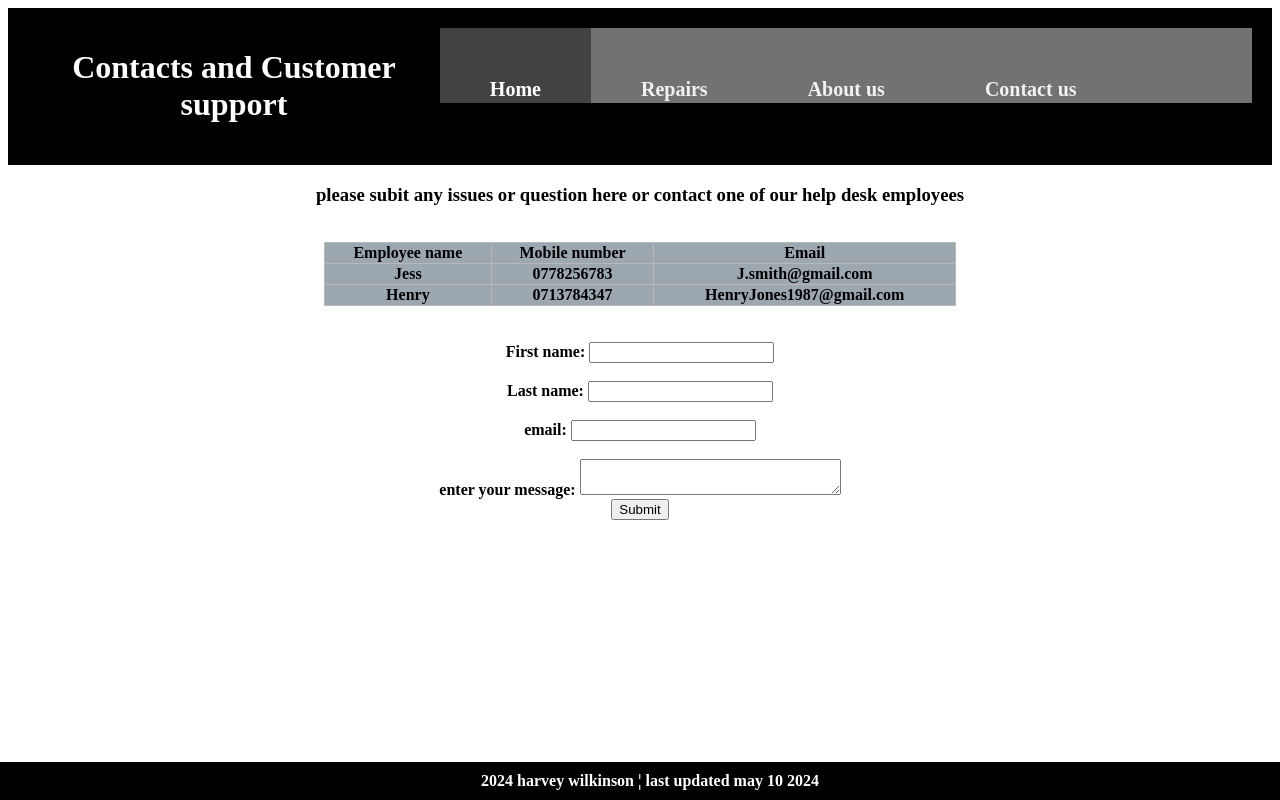
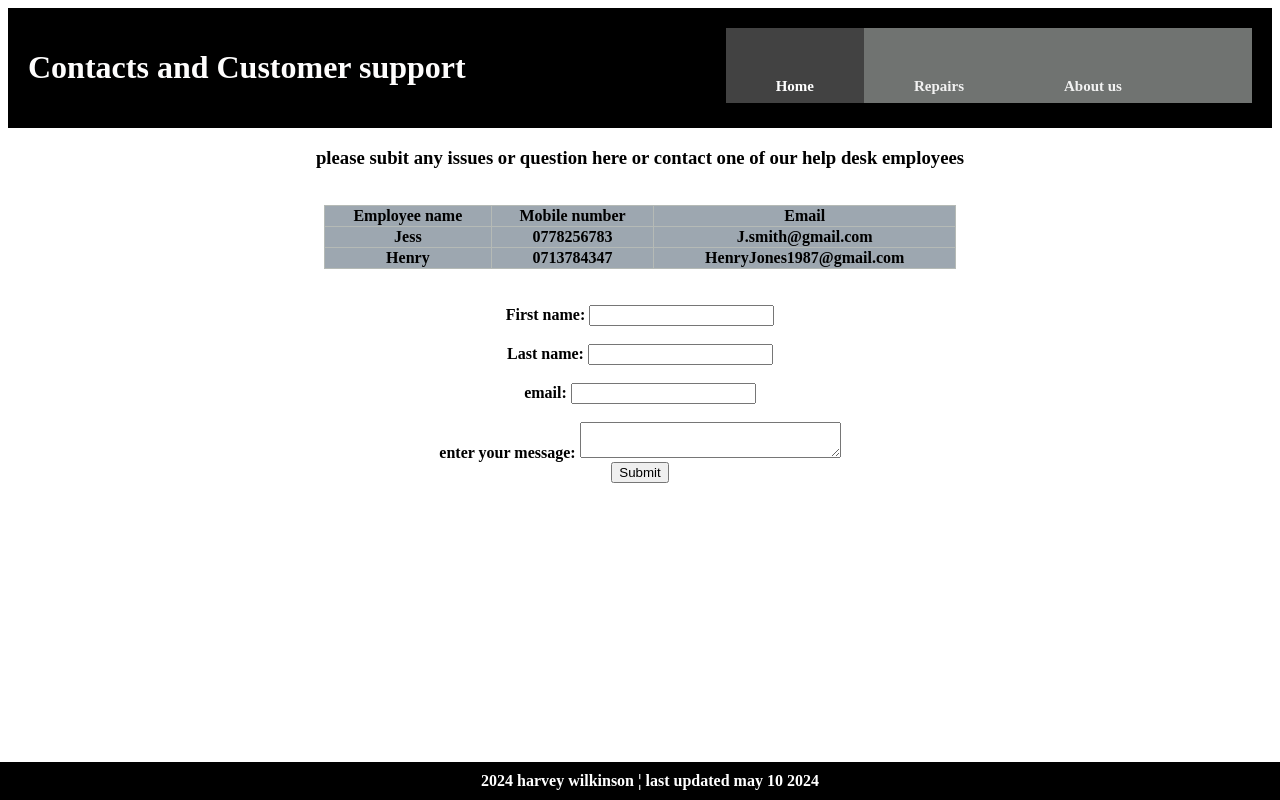
Before and after one commit to mannloki/Web-dev-assignment-2, a plain HTML site: page Contacts.html in a window 1280 px wide. Drawn offline with Linux system fonts and the light colour scheme.

Commit message:
Update look.css

```diff
--- a/look.css
+++ b/look.css
@@ -72,6 +72,7 @@ table, th, td {
     background-color:rgb(112, 115, 113);
     overflow: hidden;
     height: 75px;
+    width: 43%;
 }
 
 .navbar a {
@@ -80,7 +81,7 @@ table, th, td {
   text-align: center;
   padding: 50px 50px;
   text-decoration: none;
-  font-size: 20px;
+  font-size: 15px;
 }
 
 .navbar a:hover {
@@ -135,6 +136,8 @@ margin-top: -12%;
   margin-top: -50px;
   position: absolute;
   z-index: -1;
+  height: 80%;
+  text-align: center;
 }
 .link{
   text-align: center;
```
